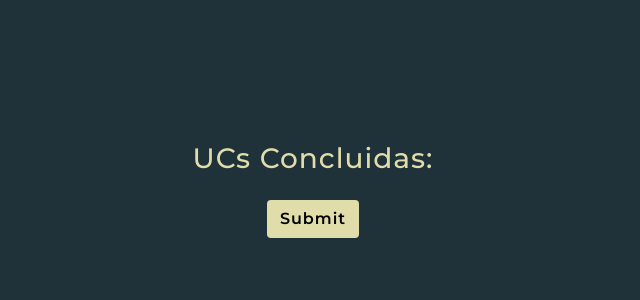
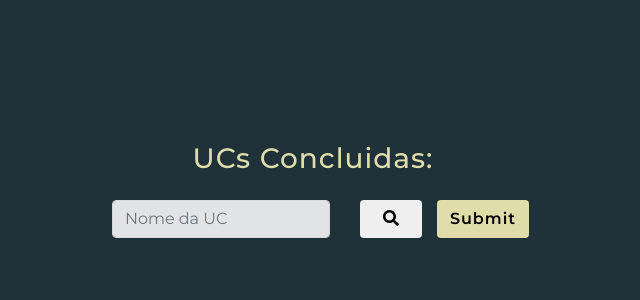
Before and after one commit to rpeixe/AuxGrade, a Django app: page /selecao_materias_concluidas/ in a window 1280 px wide. Shown: the part 262-562 px from the top of the page, without its empty margins (327-967 px from the left). Run offline with Django 4.2, Linux system fonts and the light colour scheme; the visitor is signed in with stand-in values (Sample User, id 1); data that the repository does not hold is empty; some libraries are stand-ins or nearby versions.

Commit message:
front pesquisa

```diff
--- a/selecao_materias_concluidas/templates/materias_de_interesse.html
+++ b/selecao_materias_concluidas/templates/materias_de_interesse.html
@@ -8,6 +8,12 @@
 
       </div>
       <div class="row justify-content-center">
+        <div class="col-auto">
+          <input type="text" class="form-control alert-secondary" id="autoSizingInput" placeholder="Nome da UC">
+        </div>
+        <div class="col-auto">
+            <button type="button" class="btn btn-secundary"><i class="social-icon fas fa-search"></i></button></button>
+        </div>
         {% csrf_token %} {% for course in courses %}
         <div class="col-12 text-center">
           <div class="box-column">
--- a/selecao_materias_concluidas/templates/selecao_materias.html
+++ b/selecao_materias_concluidas/templates/selecao_materias.html
@@ -8,6 +8,12 @@
 
       </div>
       <div class="row justify-content-center">
+        <div class="col-auto">
+          <input type="text" class="form-control alert-secondary" id="autoSizingInput" placeholder="Nome da UC">
+        </div>
+        <div class="col-auto">
+            <button type="button" class="btn btn-secundary"><i class="social-icon fas fa-search"></i></button></button>
+        </div>
         {% csrf_token %} {% for course in courses %}
         <div class="col-12 text-center">
           <div class="box-column">
```
